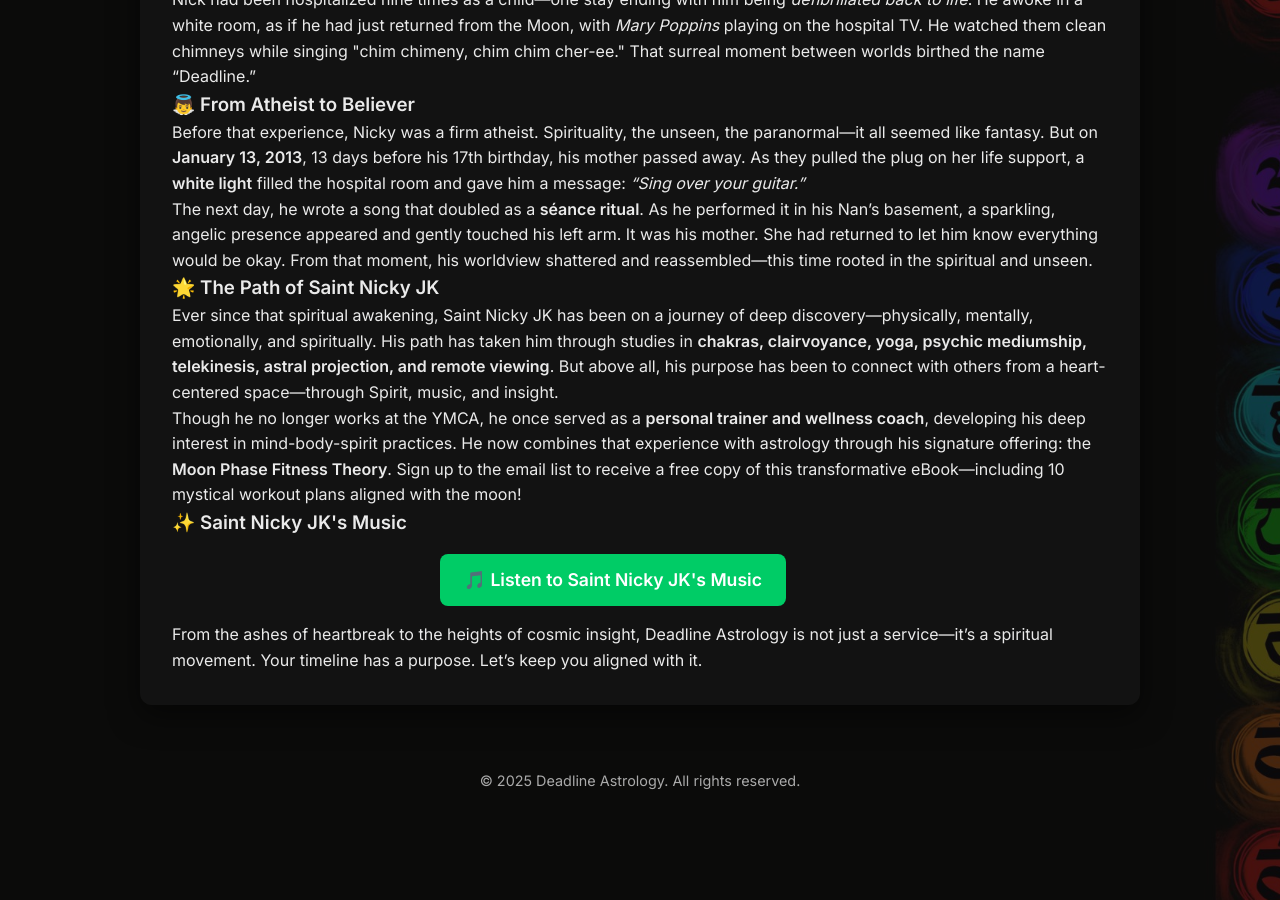
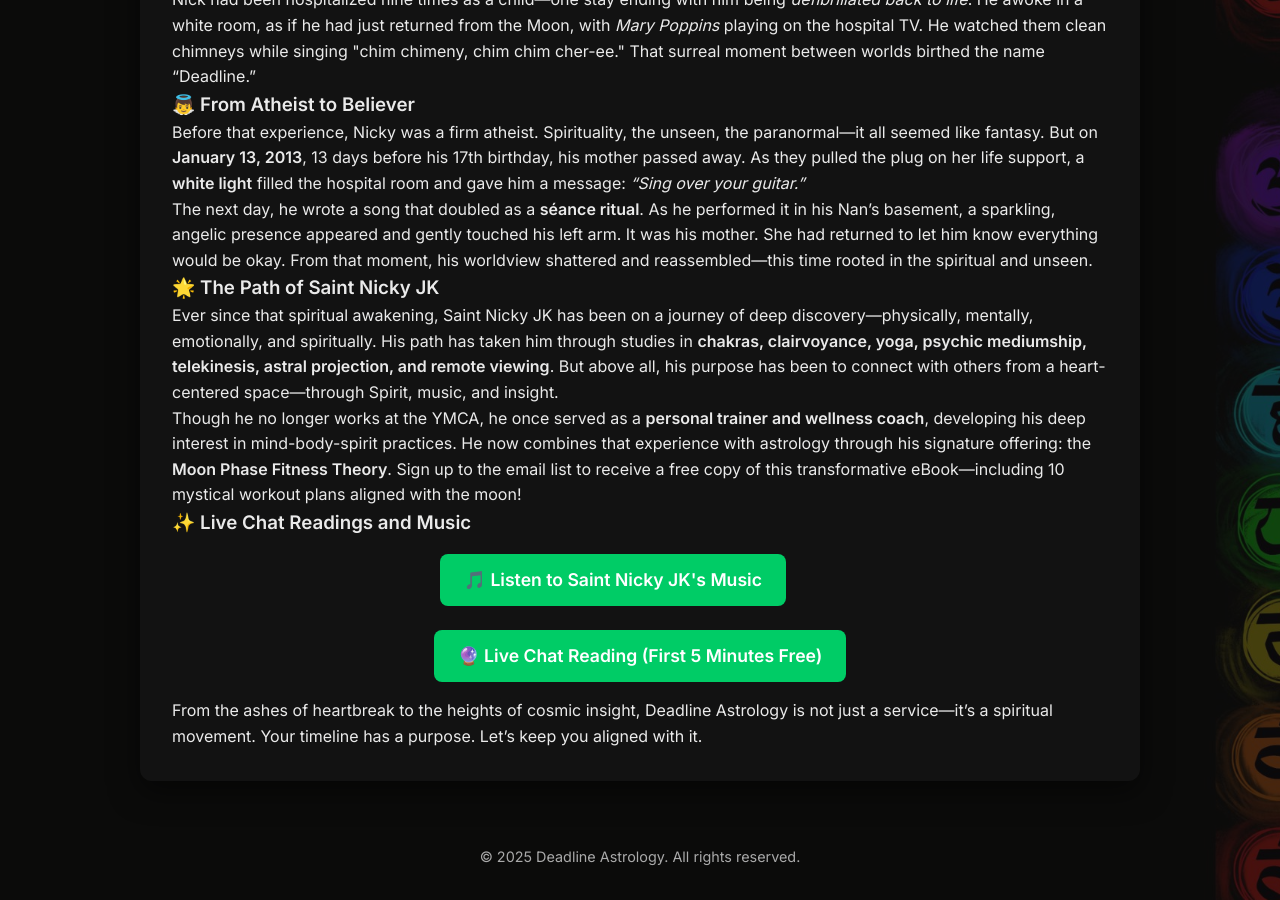
Before and after one commit to Deadline-Astrology/Deadlineastrology.github.io, a Jekyll site: the page about.html, which Jekyll copies as it is, in a window 1280 px wide and 900 px high, scrolled down 819 px. Built offline with Jekyll 4.4.1, drawn with Linux system fonts in a browser that asks for light colours; some web fonts are replaced.

Commit message:
Update about.html

```diff
--- a/about.html
+++ b/about.html
@@ -70,10 +70,12 @@
       Though he no longer works at the YMCA, he once served as a <strong>personal trainer and wellness coach</strong>, developing his deep interest in mind-body-spirit practices. He now combines that experience with astrology through his signature offering: the <strong>Moon Phase Fitness Theory</strong>. Sign up to the email list to receive a free copy of this transformative eBook—including 10 mystical workout plans aligned with the moon!
     </p>
 
-    <h3>✨ Saint Nicky JK's Music</h3>
+    <h3>✨ Live Chat Readings and Music</h3>
     <ul>
       <li><a href="https://on.soundcloud.com/aztl1JowpqGvfX4ArQ" target="_blank" rel="noopener noreferrer" class="button">🎵 Listen to Saint Nicky JK's Music</a></li>
     </ul>
+<div class="cta-buttons">
+      <a href="https://psychic.bitwine.com/psychics/497617-timeline_astrology" class="button">🔮 Live Chat Reading (First 5 Minutes Free)</a>
 
     <p>
       From the ashes of heartbreak to the heights of cosmic insight, Deadline Astrology is not just a service—it’s a spiritual movement. Your timeline has a purpose. Let’s keep you aligned with it.
```
